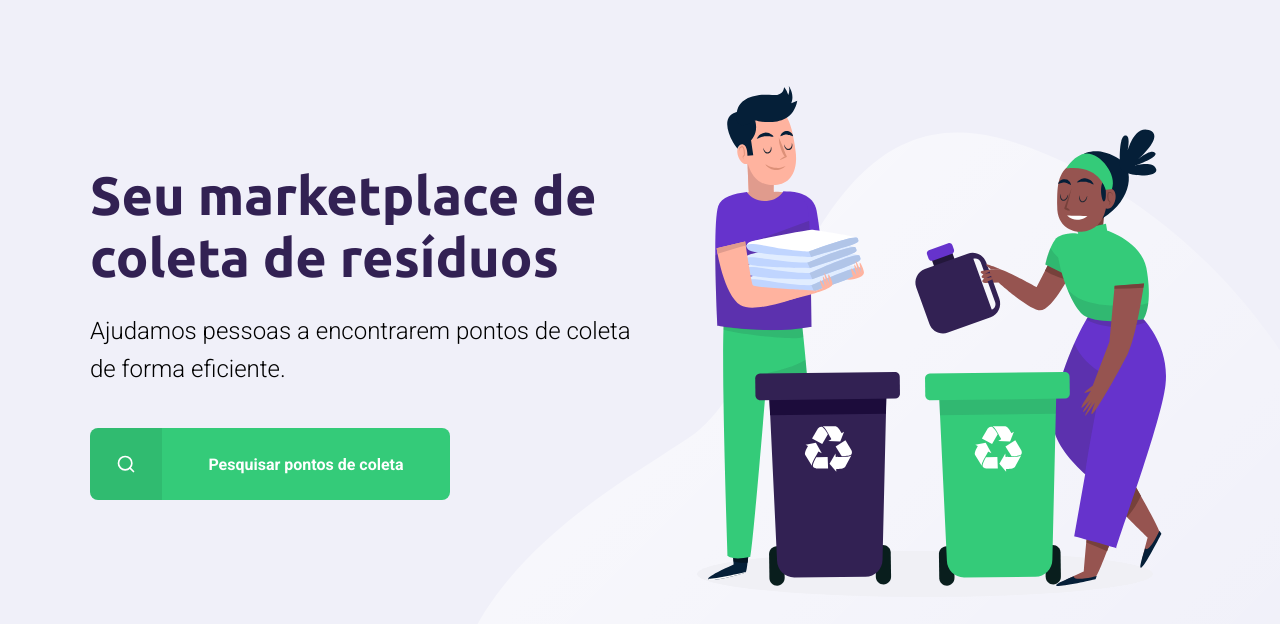
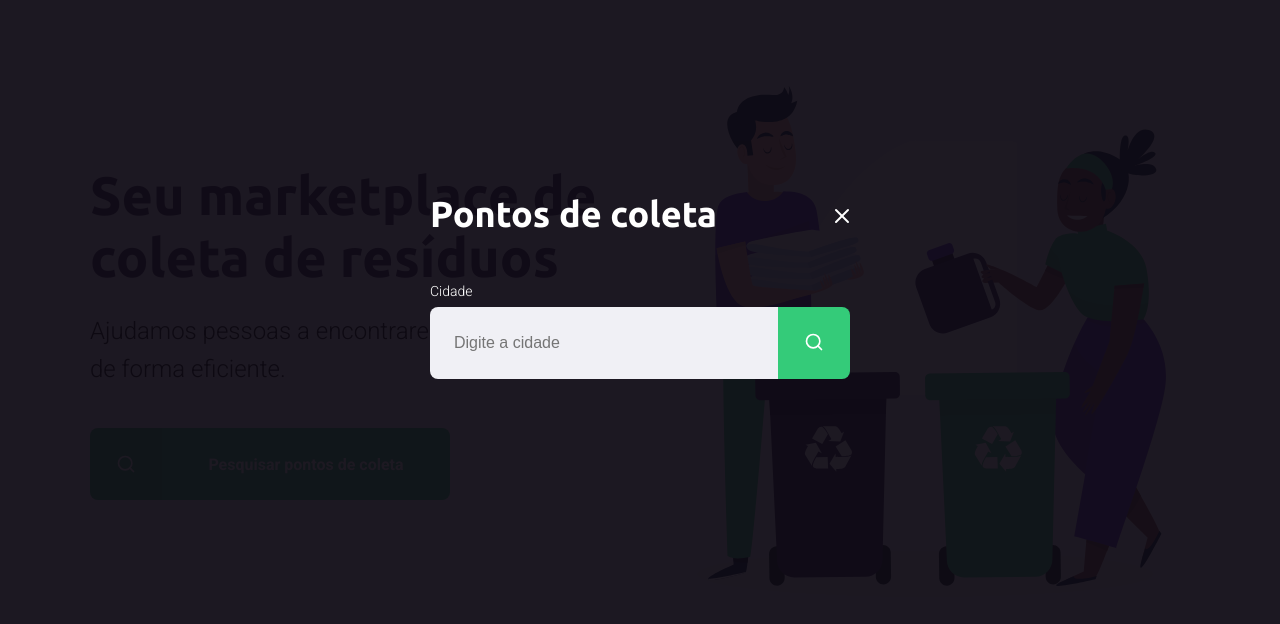
Before and after one commit to Atilio-Gabriello/Web, a plain HTML site: page index.html in a window 1280 px wide. Both pictures are taken after a click on the link "Pesquisar pontos de coleta". Shown: the part 114-738 px from the top of the page. Drawn offline with Linux system fonts and the light colour scheme.

Commit message:
Nova pagina

```diff
--- a/index.html
+++ b/index.html
@@ -10,6 +10,7 @@
     <link href="https://fonts.googleapis.com/css2?family=Roboto:wght@300;700&family=Ubuntu:wght@700&display=swap" rel="stylesheet">
     <link rel="stylesheet" href="style/main.css">
     <link rel="stylesheet" href="style/home.css">
+    <link rel="stylesheet" href="style/modal.css">
     <link rel="stylesheet" href="style/responsive.css">
     <title>Ecoleta</title>
 </head>
@@ -31,6 +32,25 @@
             </main>
         </div>
     </div>
+
+    <div id="modal" class="hide">
+        <div class="content">
+            <div class="header">
+                <h1>Pontos de coleta</h1>
+                <a href="#">Fechar</a>
+            </div>
+            <form action="">
+                <label for="search">Cidade</label>
+                <div class="search field">
+                    <input type="text" name="search" placeholder="Digite a cidade">
+                    <button>
+                        <img src="resources/search.svg" alt="Buscar">
+                    </button>
+                </div>
+            </form>
+        </div>
+    </div>
+
+    <script src="js/home.js"></script>
 </body>
-
 </html>
--- /dev/null
+++ b/js/home.js
@@ -0,0 +1,11 @@
+const buttonSearch = document.querySelector("#page-home main a")
+const modal = document.querySelector("#modal")
+const close = document.querySelector("#modal .header a")
+
+buttonSearch.addEventListener("click",() => {
+    modal.classList.remove("hide")
+})
+
+close.addEventListener("click",() => {
+    modal.classList.add("hide")
+})
--- /dev/null
+++ b/style/modal.css
@@ -0,0 +1,74 @@
+#modal{
+    height: 100vh;
+    width: 100vw;
+    background-color: #0e0a14ef;
+    position: fixed;
+    top: 0;
+    display: flex;
+    justify-content: center;
+    align-items: center;
+    transition: 400ms;
+}
+
+#modal.hide{
+    display: none;
+}
+
+#modal .content{
+    color: white;
+    width: 420px;
+}
+
+#modal .header{
+    display: flex;
+    align-items: center;
+    justify-content: space-between;
+    margin-bottom: 48px;
+}
+
+#modal .header a{
+    background-image: url('../resources/x.svg');
+    width: 20px;
+    height: 20px;
+    display: flex;
+    font-size: 0.01px;
+}
+
+#modal .header h1{
+    color: white;
+    line-height: 42px;
+    font-size: 36px;
+}
+
+#modal form label{
+    font-size: 14px;
+    line-height: 16px;
+    display: block;
+    margin-bottom: 8px;
+}
+
+#modal form .field{
+    display: flex;
+}
+
+#modal form input{
+    flex: 1;
+    background-color: #f0f0f5;
+    border-radius: 8px 0 0 8px;
+    border: 0;
+    padding: 16px 24px;
+    font-size: 16px;
+    color: #6c6c80;
+}
+
+#modal form button{
+    height: 72px;
+    width: 72px;
+    background-color: var(--primary-color);
+    border: 0;
+    border-radius: 0 8px 8px 0;
+}
+
+#modal form button:hover{
+    background-color: #2fb85e;
+}
```
